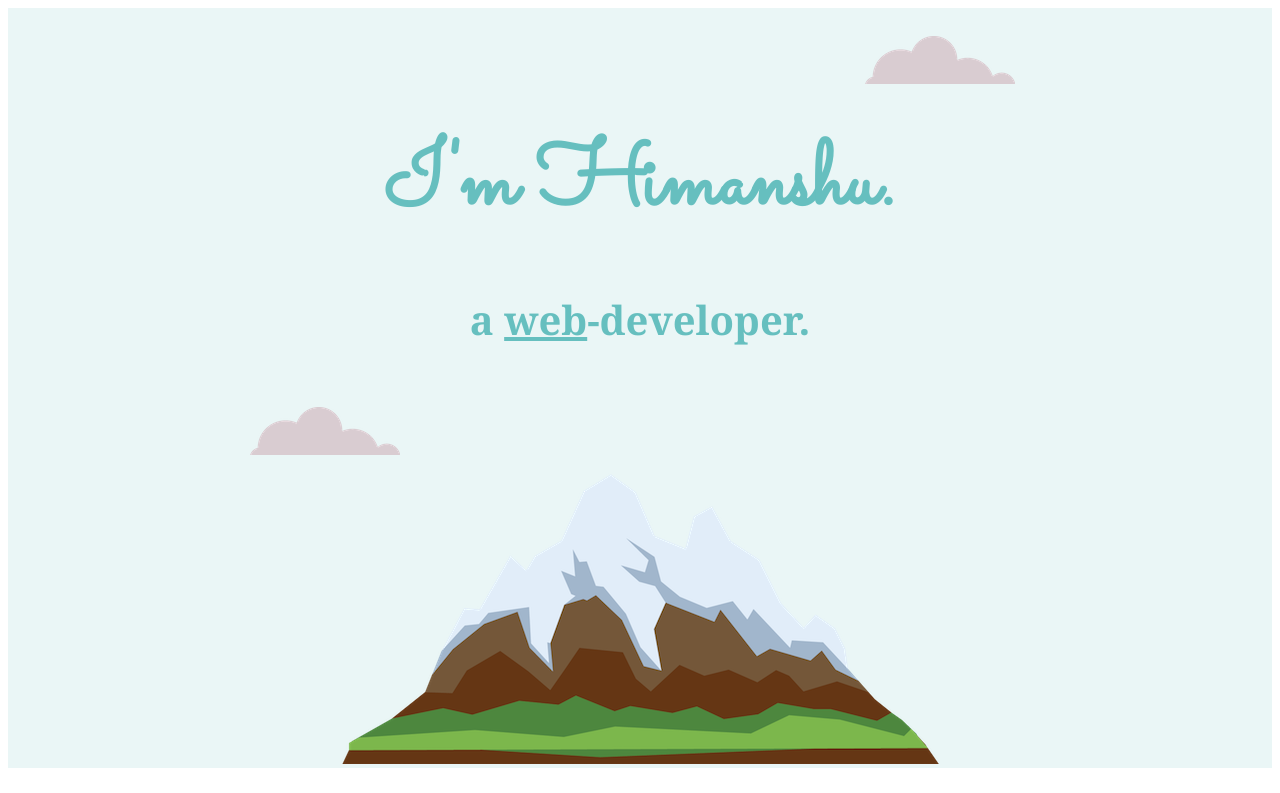
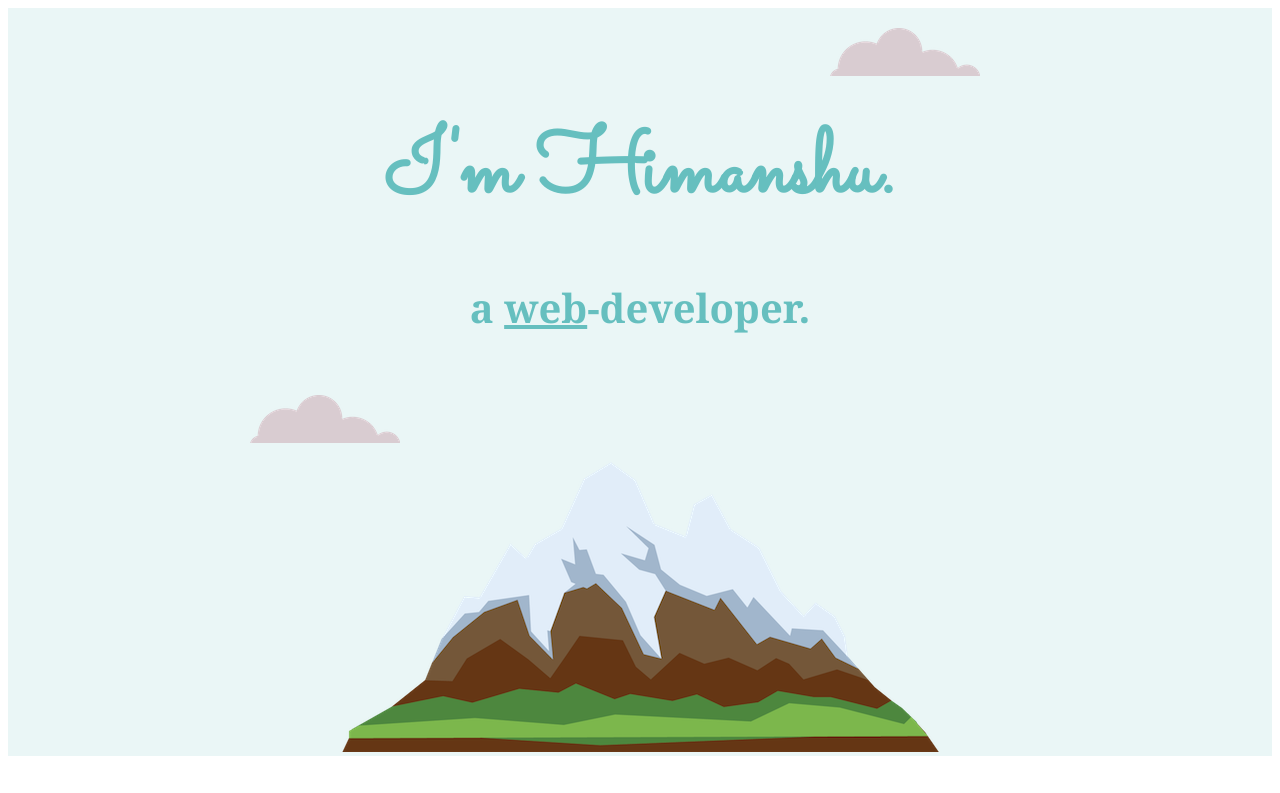
Before and after one commit to Himanshu-Dangwal/OneStep, a plain HTML site: page index.html in a window 1280 px wide. Shown: the top 793 px of the page. Drawn offline with Linux system fonts and the light colour scheme.

Commit message:
Update styles.css

```diff
--- a/styles.css
+++ b/styles.css
@@ -8,8 +8,8 @@
     left: 250px;
 }
 .top-cloud{
-    position: relative;
-    left: 300px;
+    position: absolute;
+    right: 300px;
     top: 28px;
 }
 .underline{
@@ -94,6 +94,8 @@ hr{
 }
 .head1{
     margin-bottom: 40px;
+    margin-top: 00px;
+    padding-top: 100px;
 }
 
 .btn{
```
